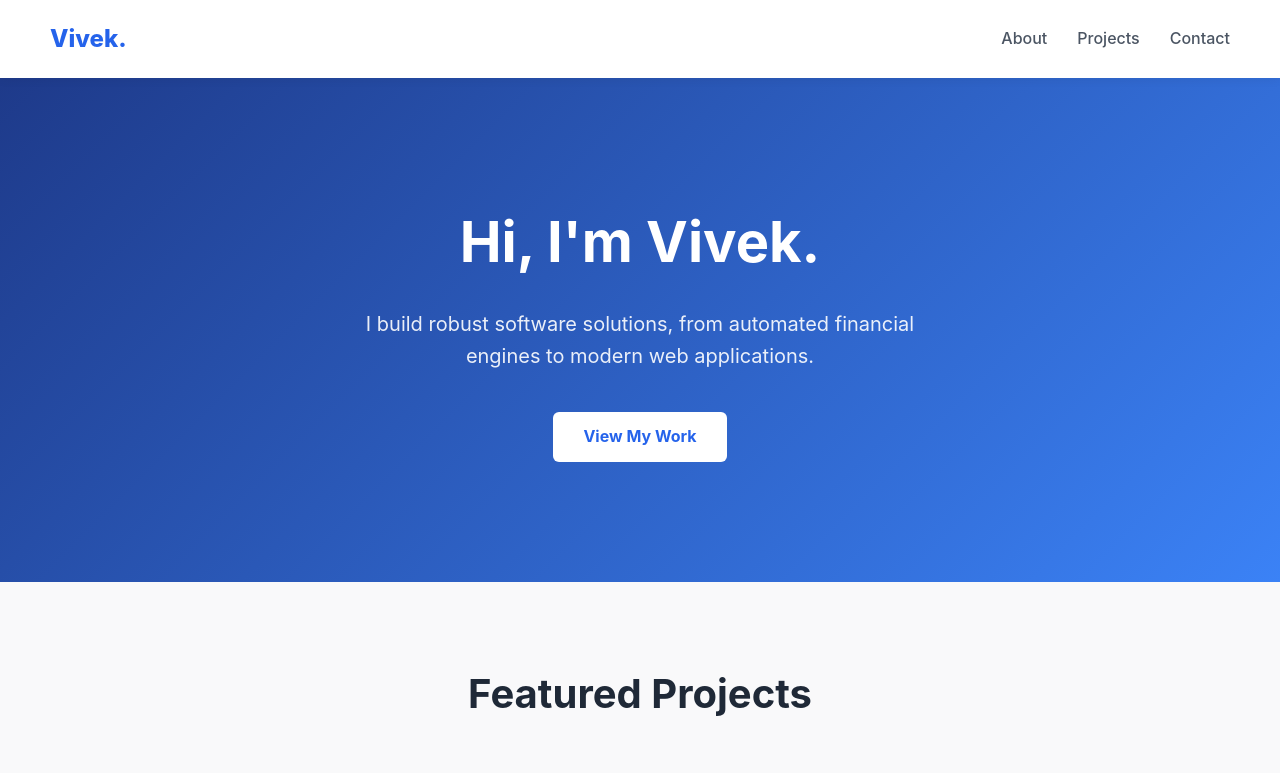
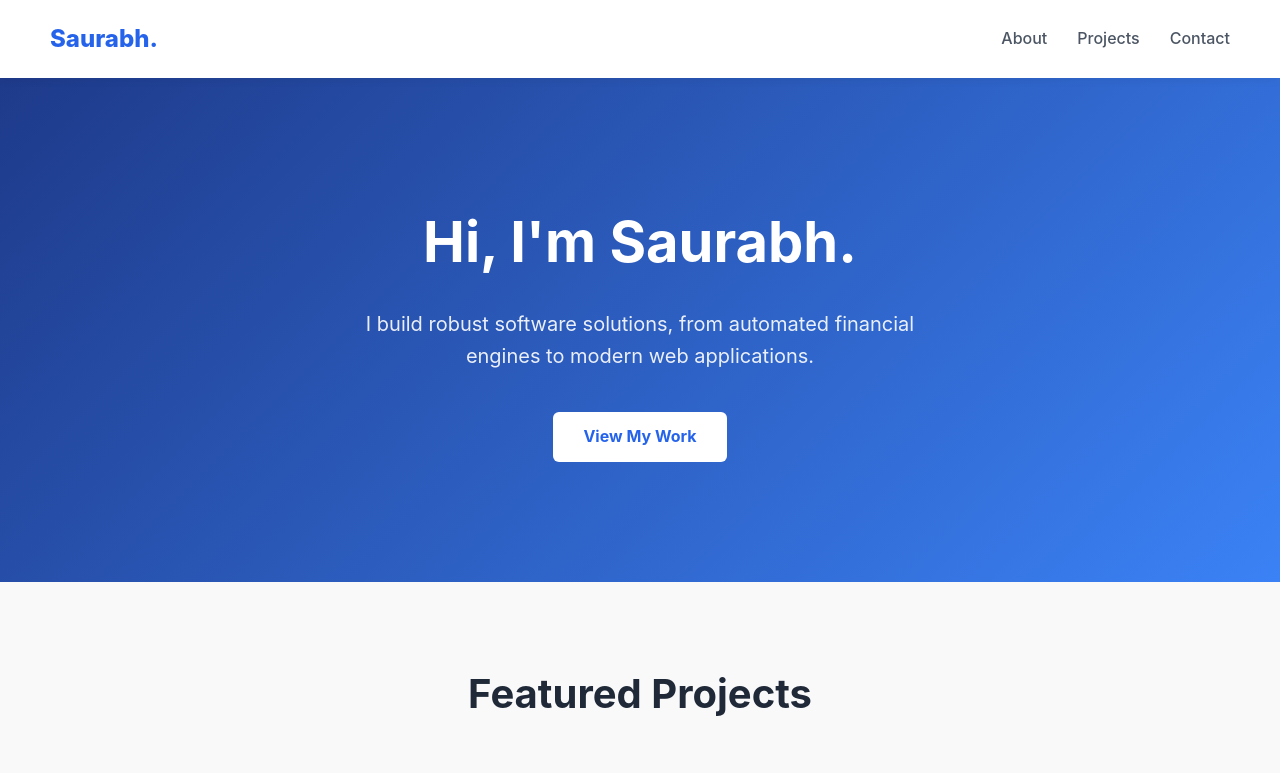
Before and after one commit to nocookiespot/my-portfolio-websites, a plain HTML site: page index.html in a window 1280 px wide. Shown: the top 773 px of the page. Drawn offline with Linux system fonts and the light colour scheme.

Commit message:
personalized site

```diff
--- a/index.html
+++ b/index.html
@@ -3,12 +3,12 @@
 <head>
     <meta charset="UTF-8">
     <meta name="viewport" content="width=device-width, initial-scale=1.0">
-    <title>Vivek | Software Developer</title>
+    <title>Saurabh | Data Platform Architect</title>
     <link rel="stylesheet" href="style.css">
 </head>
 <body>
     <nav>
-        <div class="logo">Vivek.</div>
+        <div class="logo">Saurabh.</div>
         <ul class="nav-links">
             <li><a href="#about">About</a></li>
             <li><a href="#projects">Projects</a></li>
@@ -17,7 +17,7 @@
     </nav>
 
     <header class="hero" id="about">
-        <h1>Hi, I'm Vivek.</h1>
+        <h1>Hi, I'm Saurabh.</h1>
         <p>I build robust software solutions, from automated financial engines to modern web applications.</p>
         <a href="#projects" class="btn">View My Work</a>
     </header>
```
